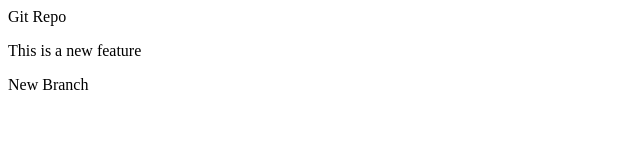
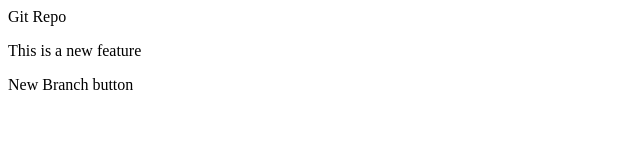
Before and after one commit to Khadijatariq434/LocalRepo, a plain HTML site: page index.html in a window 1280 px wide. Shown: the full height of the page, 0-640 px from the left. Drawn offline with Linux system fonts and the light colour scheme.

```diff
--- a/index.html
+++ b/index.html
@@ -1,3 +1,3 @@
 <p>Git Repo</p>
 <p>This is a new feature</p>
-<p>New Branch</p>
+<p>New Branch button</p>
```
